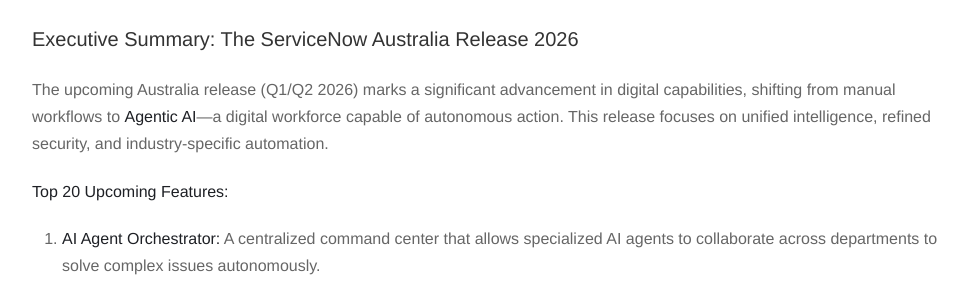
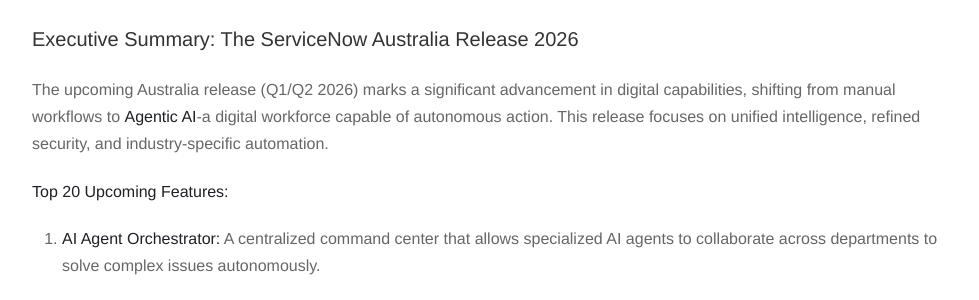
Before and after one commit to aqibmushtaq/aqibmushtaq.github.io, a Jekyll site: the page built from _posts/2026-02-26-australia-release.md, in a window 1280 px wide and 900 px high, scrolled down 410 px. Shown: the part 152-452 px from the top of the window, without its empty margins (148-1127 px from the left). Built offline with Jekyll 4.4.1, drawn with Linux system fonts in a browser that asks for light colours; comment, search, counter and statistics services are not loaded.

```diff
--- a/_posts/2026-02-26-australia-release.md
+++ b/_posts/2026-02-26-australia-release.md
@@ -15,7 +15,7 @@ The evolution of the ServiceNow AI Platform achieves a pivotal milestone with th
 
 ### Executive Summary: The ServiceNow Australia Release 2026
 
-The upcoming Australia release (Q1/Q2 2026) marks a significant advancement in digital capabilities, shifting from manual workflows to **Agentic AI**—a digital workforce capable of autonomous action. This release focuses on unified intelligence, refined security, and industry-specific automation.
+The upcoming Australia release (Q1/Q2 2026) marks a significant advancement in digital capabilities, shifting from manual workflows to **Agentic AI**-a digital workforce capable of autonomous action. This release focuses on unified intelligence, refined security, and industry-specific automation.
 
 **Top 20 Upcoming Features:**
 
```
